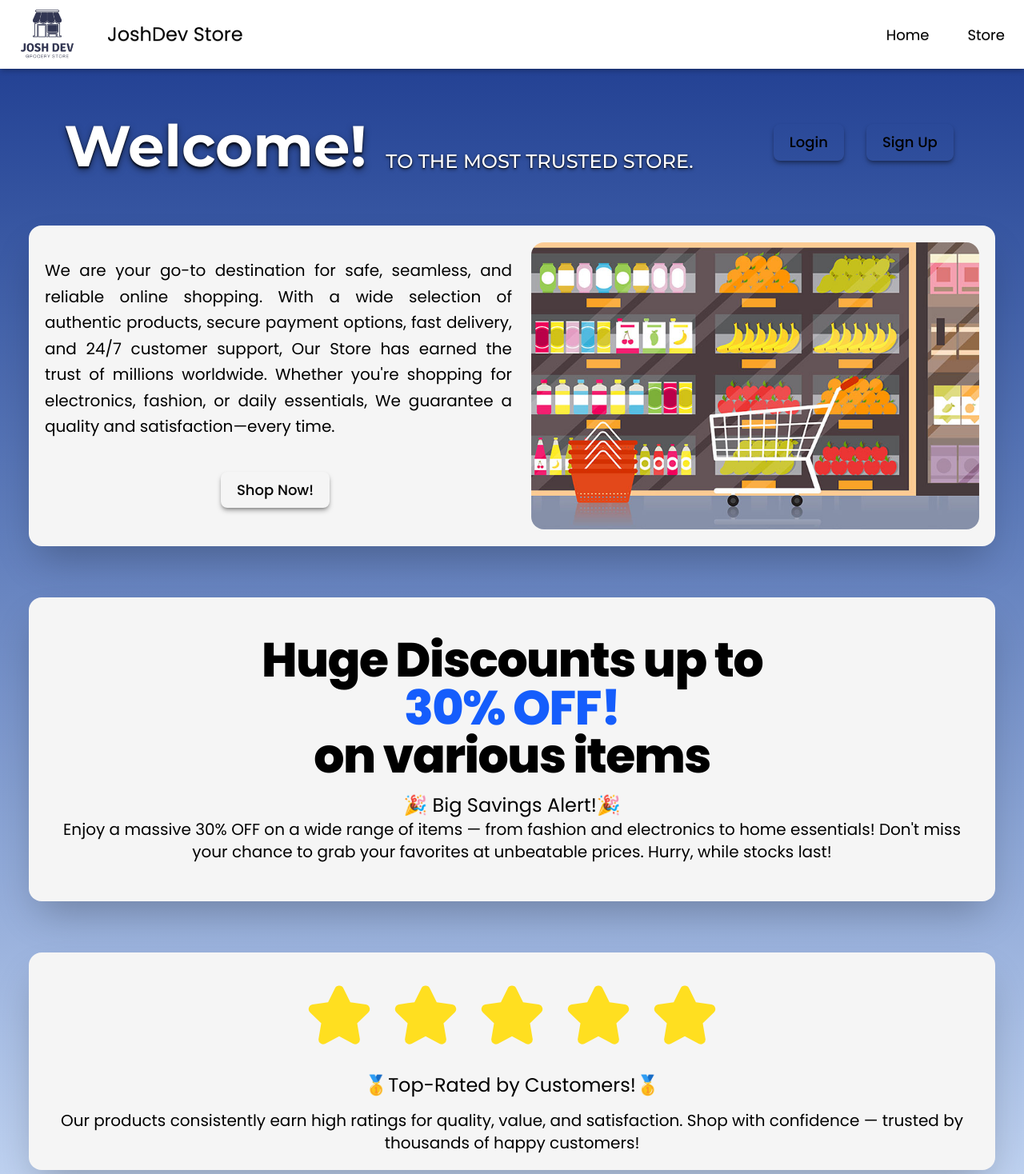
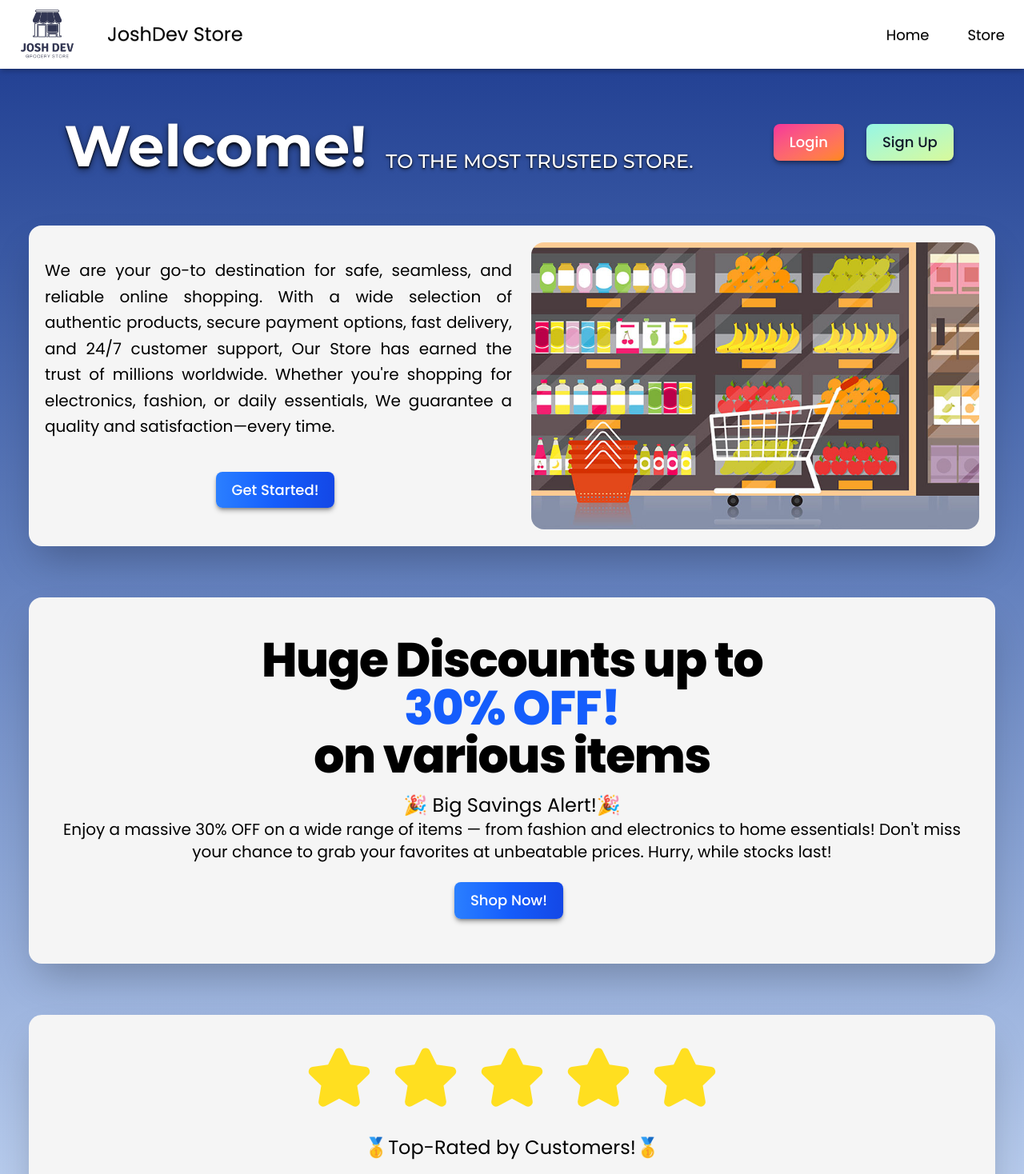
Before and after one commit to jozhuaZ/OnlineStore, a React (Vite) app: page / in a window 1280 px wide. Shown: the top 1468 px of the page at 80% size. Built offline with nearby package versions, Linux system fonts and the light colour scheme.

Commit message:
replaced button on first card to Get Started and moved it to the second card

```diff
--- a/src/Landing Page/LandingPage.jsx
+++ b/src/Landing Page/LandingPage.jsx
@@ -18,10 +18,10 @@ export default function LandingPage () {
                 <div className='flex items-center justify-evenly mt-10 sm:mt-15 flex-col-reverse gap-5 sm:flex-row-reverse'>
                     {/* LOGIN AND SIGN-UP BUTTON */}
                     <section className='sm:flex sm:items-center sm:gap-5'>
-                        <NavButton title='Login' color='pink-to-orange'
+                        <NavButton title='Login' color='pink-to-orange' className='text-white from-pink-500 to-orange-400 hover:bg-gradient-to-bl'
                             onClick={() => {navigate('/LoginPage/LoginPage')}}
                         />
-                        <NavButton title='Sign Up' color='teal-to-lime'
+                        <NavButton title='Sign Up' color='teal-to-lime' className='text-gray-900 from-teal-200 to-lime-200 hover:bg-gradient-to-bl hover:from-teal-200 hover:to-lime-200 dark:focus:ring-teal-700'
                             onClick={() => navigate('/SignUpPage/SignUpPage')}
                         />
                     </section>
@@ -48,7 +48,9 @@ export default function LandingPage () {
                             support, Our Store has earned the trust of millions worldwide. Whether you're shopping for
                             electronics, fashion, or daily essentials, We guarantee a quality and satisfaction—every time.
                         </p>
-                        <NavButton title='Shop Now!' />
+                        <NavButton title='Get Started!' className='text-white bg-gradient-to-r from-blue-500 via-blue-600 to-blue-700 hover:bg-gradient-to-br'
+                            onClick={() => navigate('/SignUpPage/SignUpPage')}
+                        />
                     </div>
 
                     {/* IMAGE CONTAINER  */}
@@ -73,6 +75,9 @@ export default function LandingPage () {
                             essentials! Don't miss your chance to grab your favorites at unbeatable prices. Hurry,
                             while stocks last!
                         </p>
+                        <NavButton title='Shop Now!' className='w-fit self-center mt-6 text-white bg-gradient-to-r from-blue-500 via-blue-600 to-blue-700 hover:bg-gradient-to-br'
+                            onClick={() => navigate('/StorePage/StorePage')}
+                        />
                 </MaxWidthCard>
 
                 {/* RATINGS CONTAINER */}
```
